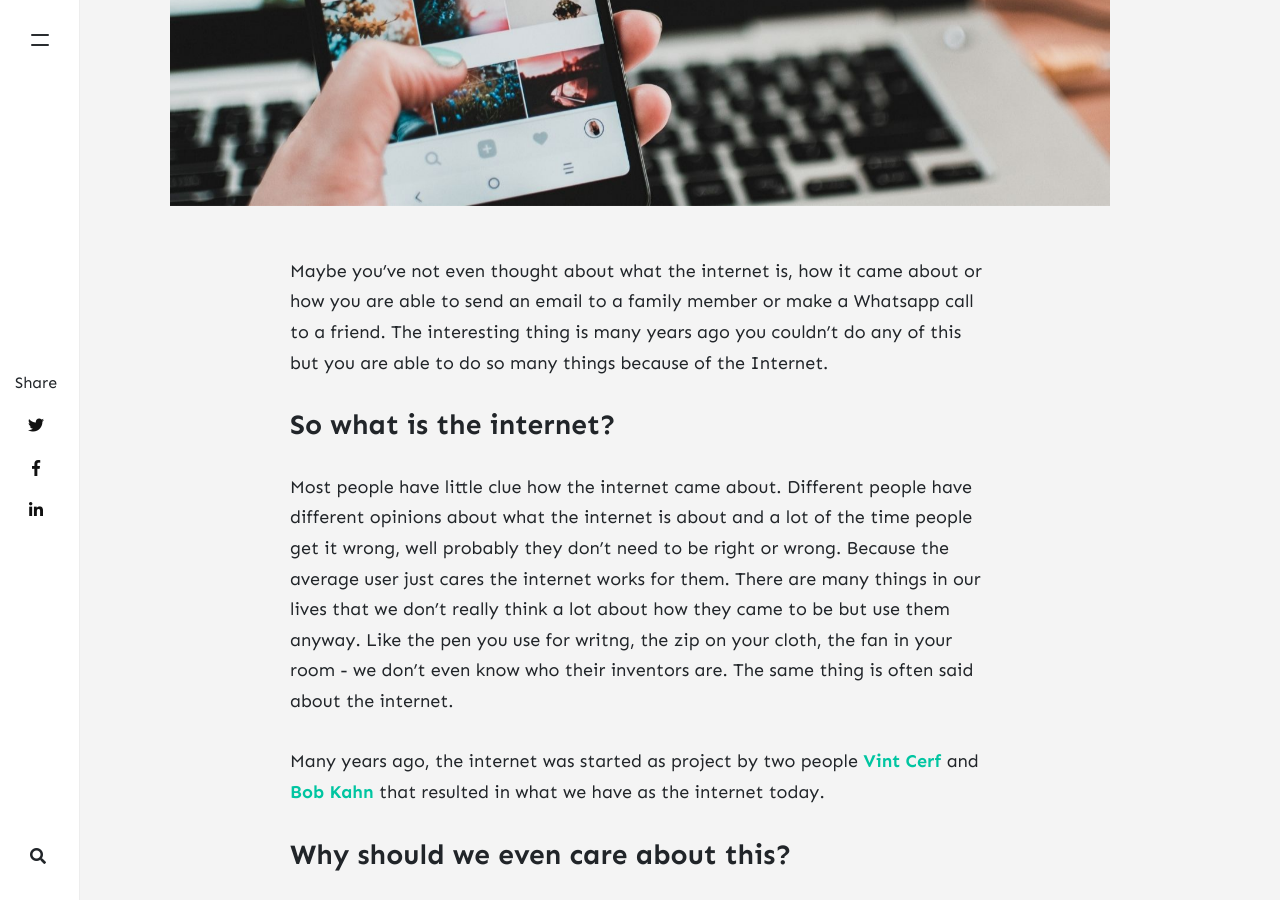
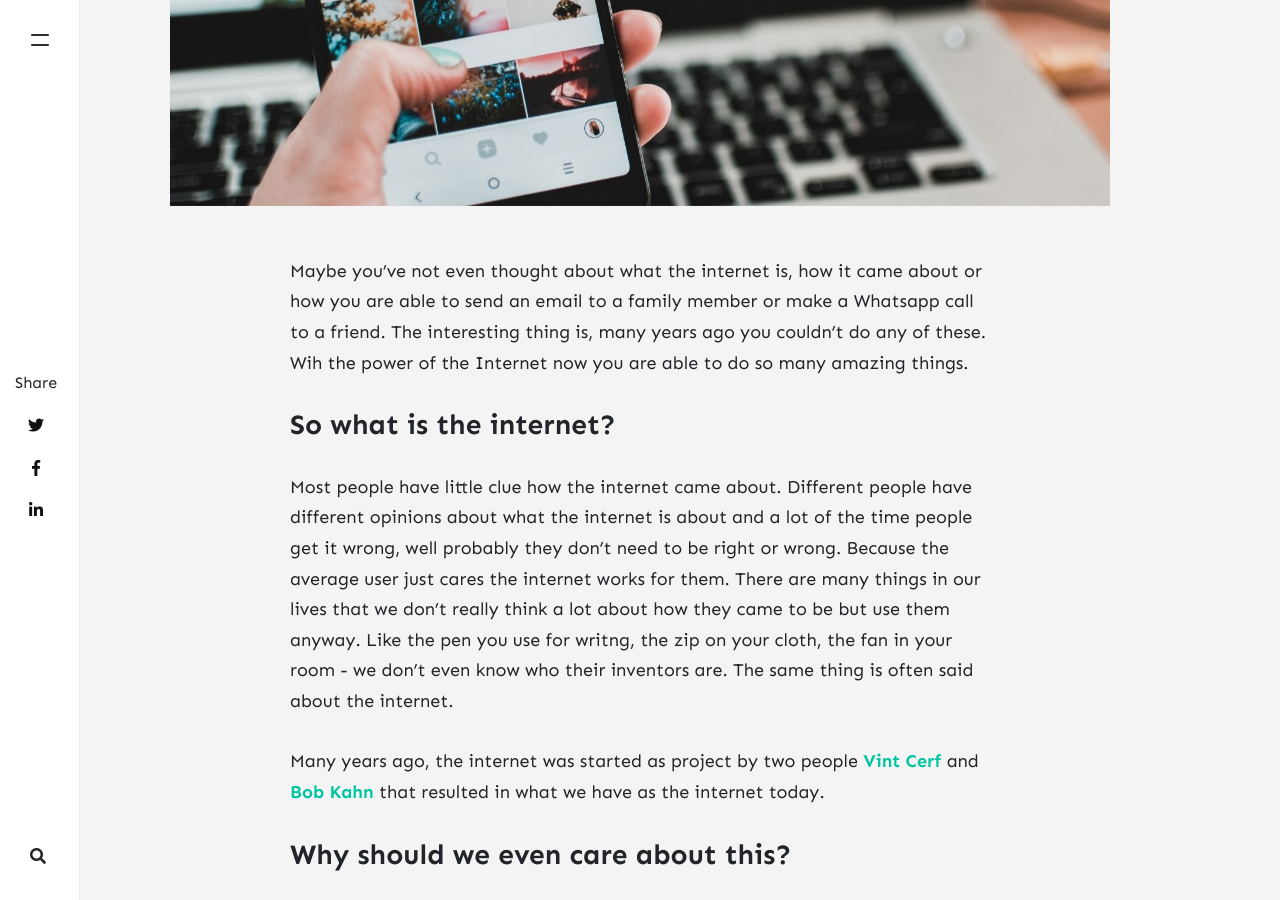
Before and after one commit to Dev-Path/briefcase, a Jekyll site: the page built from _posts/2021-08-30-the-internet-and-computers.md, in a window 1280 px wide and 900 px high, scrolled down 743 px. Built offline with Jekyll 4.4.1, drawn with Linux system fonts in a browser that asks for light colours; nearby versions of some CDN libraries; comment, search, counter and statistics services are not loaded.

Commit message:
update post

```diff
--- a/_posts/2021-08-30-the-internet-and-computers.md
+++ b/_posts/2021-08-30-the-internet-and-computers.md
@@ -8,7 +8,7 @@ beforetoc: "Most people have little clue how the internet came about. Different
 toc: false
 ---
 
-Maybe you've not even thought about what the internet is, how it came about or how you are able to send an email to a family member or make a Whatsapp call to a friend. The interesting thing is many years ago you couldn't do any of this but you are able to do so many things because of the Internet.
+Maybe you've not even thought about what the internet is, how it came about or how you are able to send an email to a family member or make a Whatsapp call to a friend. The interesting thing is, many years ago you couldn't do any of these. Wih the power of the Internet now you are able to do so many amazing things.
 
 ### So what is the internet?
 
```
